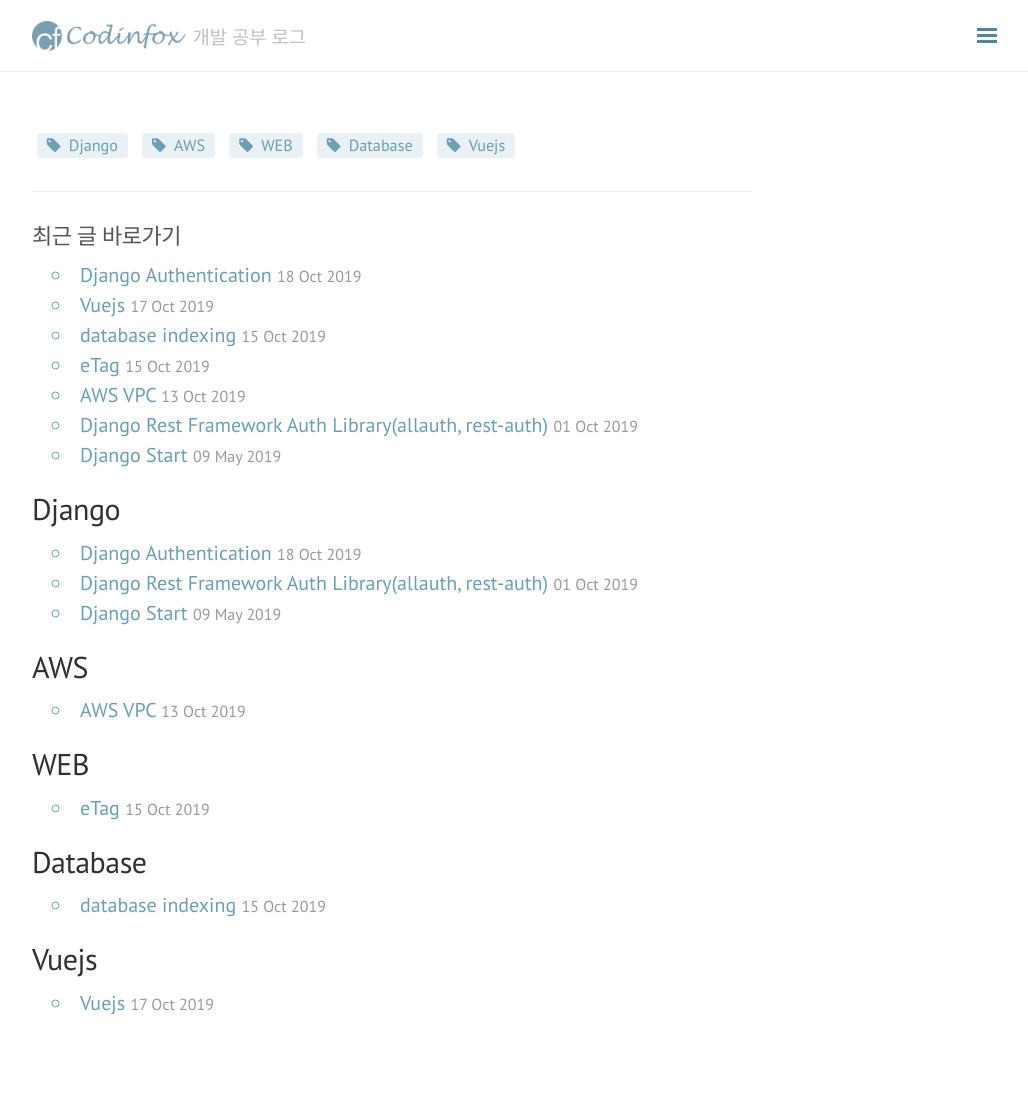
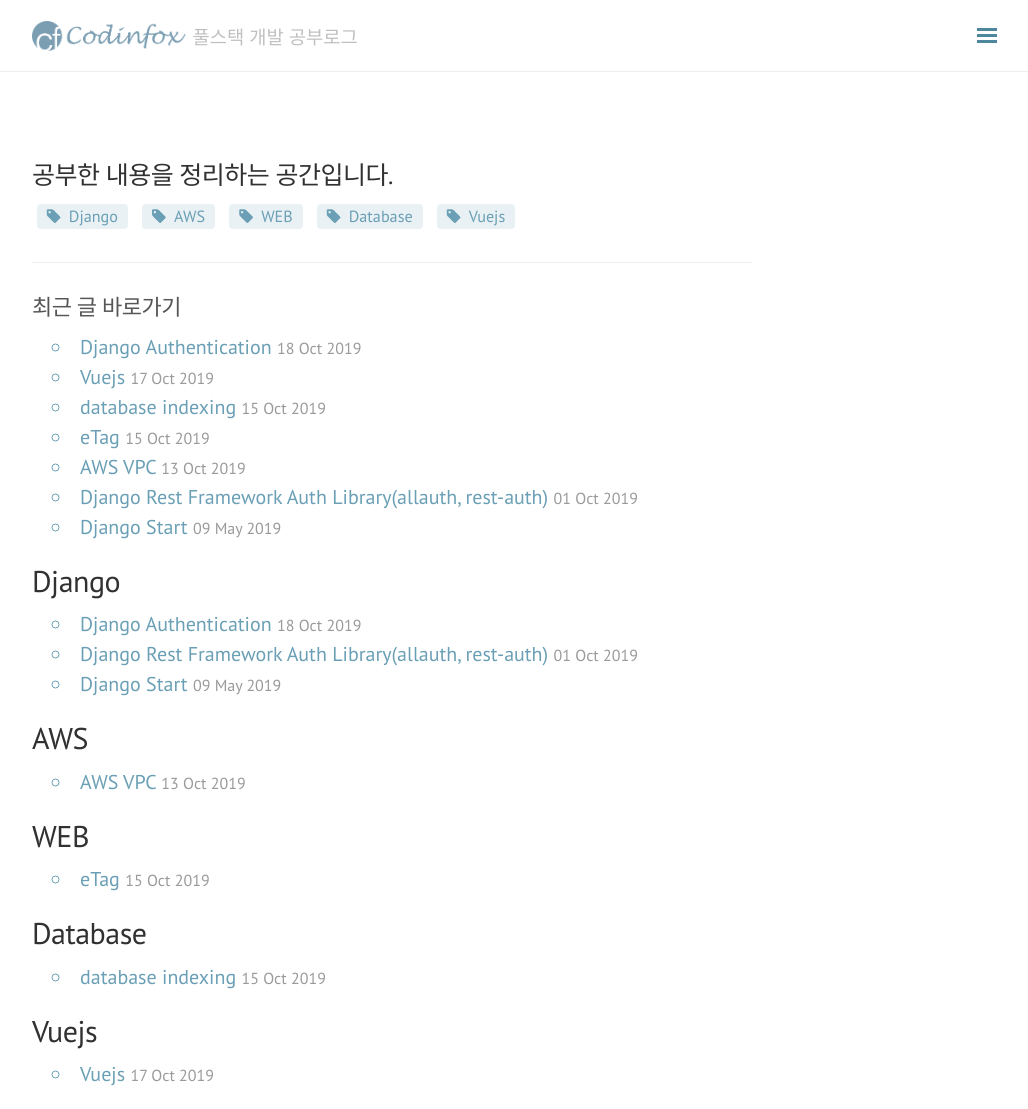
Before and after one commit to haeyong27/haeyong27.github.io, a Jekyll site: the page built from index.html, in a window 1280 px wide and 1109 px high. Shown: the whole window, without its empty margins (248-1276 px from the left). Built offline with Jekyll 4.4.1, drawn with Linux system fonts in a browser that asks for light colours; nearby versions of some CDN libraries.

Commit message:
title 변경

```diff
--- a/_config.yml
+++ b/_config.yml
@@ -1,9 +1,9 @@
 remote_theme : mmistakes/minimal-mistakes
 
 # Site Info
-title: '개발 공부 로그'
-tagline: '개발 공부 로그'
-description: 'DJango Rest Framework, Vue.js, Nuxt.js 공부하는 개발자'
+title: '풀스택 개발 공부로그'
+tagline: '풀스택 개발 공부로그'
+description: 'Python, DJango Rest Framework, Javascript, Vue.js, Nuxt.js, Database, AWS(RDS, EB, S3, VPC)를 공부합니다.'
 baseurl: ""
 url: https://haeyong27.github.io
 logo: '/public/logo.png'
--- a/index.html
+++ b/index.html
@@ -33,6 +33,7 @@
 
   </head>
   <body>
+    <h3>공부한 내용을 정리하는 공간입니다.</h3>
     <div class="tags-expo">
       <div class="tags-expo-list">
         {% for tag in site.categories %}
```
